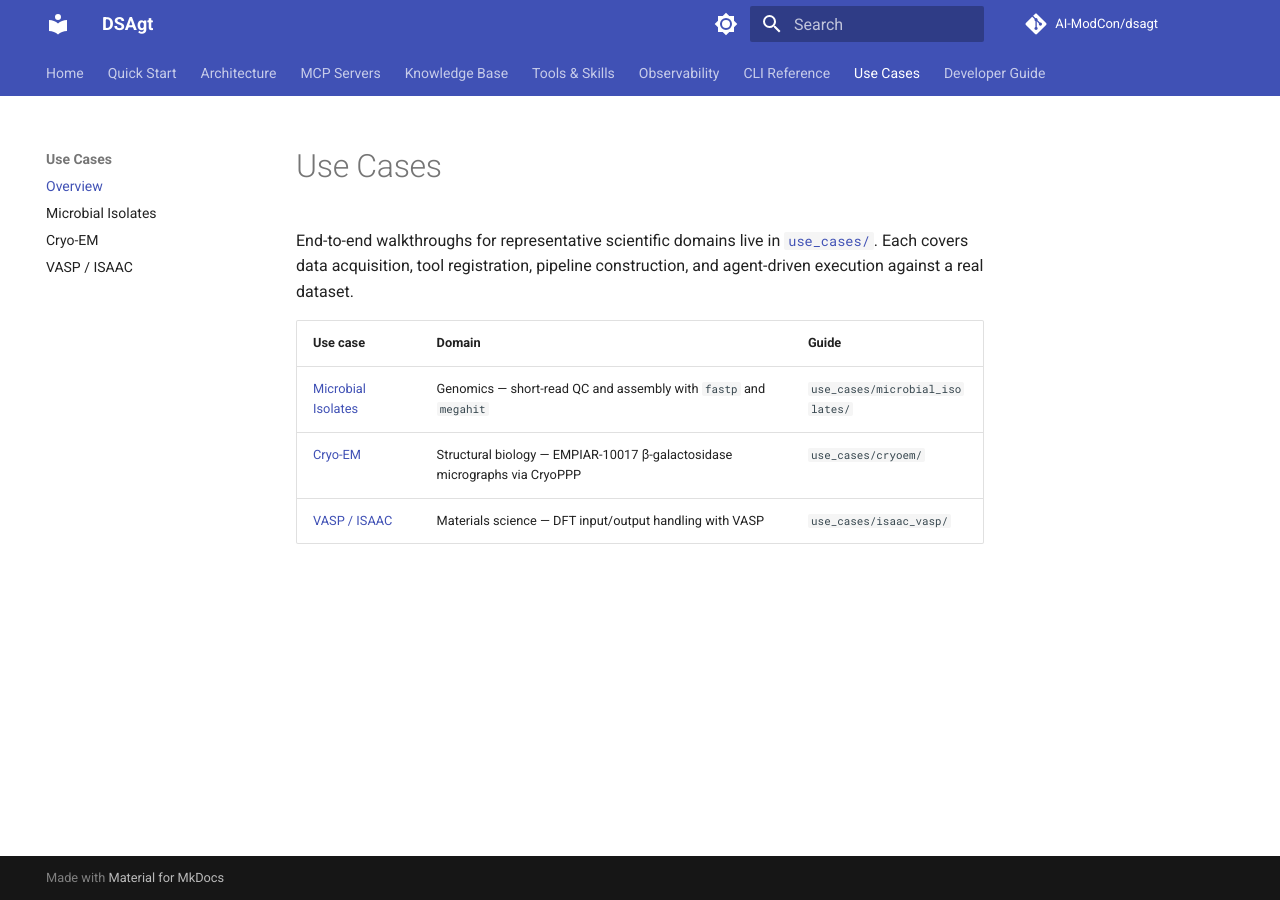
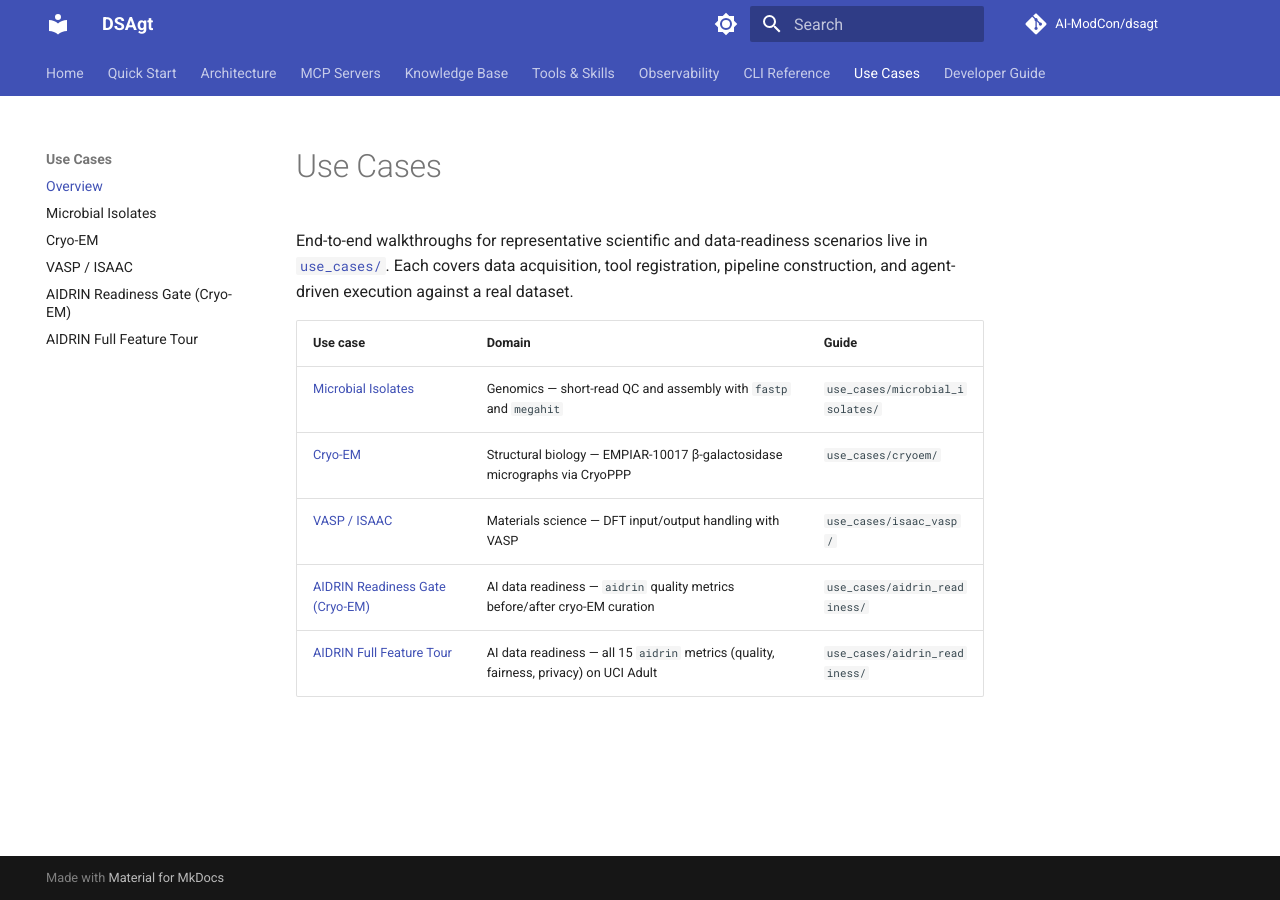
Before and after one commit to AI-ModCon/dsagt, an MkDocs documentation site: the page built from docs/use-cases/index.md, in a window 1280 px wide. Built offline with MkDocs 1.6.1 and Material for MkDocs 9.7.7, drawn with Linux system fonts in a browser that asks for light colours; comment, search, counter and statistics services are not loaded.

Commit message:
include two examples using AIDRIN

```diff
--- a/docs/use-cases/index.md
+++ b/docs/use-cases/index.md
@@ -1,9 +1,11 @@
 # Use Cases
 
-End-to-end walkthroughs for representative scientific domains live in [`use_cases/`](https://github.com/AI-ModCon/dsagt/tree/main/use_cases/). Each covers data acquisition, tool registration, pipeline construction, and agent-driven execution against a real dataset.
+End-to-end walkthroughs for representative scientific and data-readiness scenarios live in [`use_cases/`](https://github.com/AI-ModCon/dsagt/tree/main/use_cases/). Each covers data acquisition, tool registration, pipeline construction, and agent-driven execution against a real dataset.
 
 | Use case | Domain | Guide |
 |----------|--------|-------|
 | [Microbial Isolates](microbial-isolates.md) | Genomics — short-read QC and assembly with `fastp` and `megahit` | `use_cases/microbial_isolates/` |
 | [Cryo-EM](cryoem.md) | Structural biology — EMPIAR-10017 β-galactosidase micrographs via CryoPPP | `use_cases/cryoem/` |
 | [VASP / ISAAC](vasp.md) | Materials science — DFT input/output handling with VASP | `use_cases/isaac_vasp/` |
+| [AIDRIN Readiness Gate (Cryo-EM)](aidrin-cryoem.md) | AI data readiness — `aidrin` quality metrics before/after cryo-EM curation | `use_cases/aidrin_readiness/` |
+| [AIDRIN Full Feature Tour](aidrin-tour.md) | AI data readiness — all 15 `aidrin` metrics (quality, fairness, privacy) on UCI Adult | `use_cases/aidrin_readiness/` |
--- a/mkdocs.yml
+++ b/mkdocs.yml
@@ -58,4 +58,6 @@ nav:
     - Microbial Isolates: use-cases/microbial-isolates.md
     - Cryo-EM: use-cases/cryoem.md
     - VASP / ISAAC: use-cases/vasp.md
+    - AIDRIN Readiness Gate (Cryo-EM): use-cases/aidrin-cryoem.md
+    - AIDRIN Full Feature Tour: use-cases/aidrin-tour.md
   - Developer Guide: developer.md
```
Also changed, not shown: README.md (+3 -1 lines), docs/use-cases/aidrin-cryoem.md (added, +21 -0 lines), docs/use-cases/aidrin-tour.md (added, +21 -0 lines).
